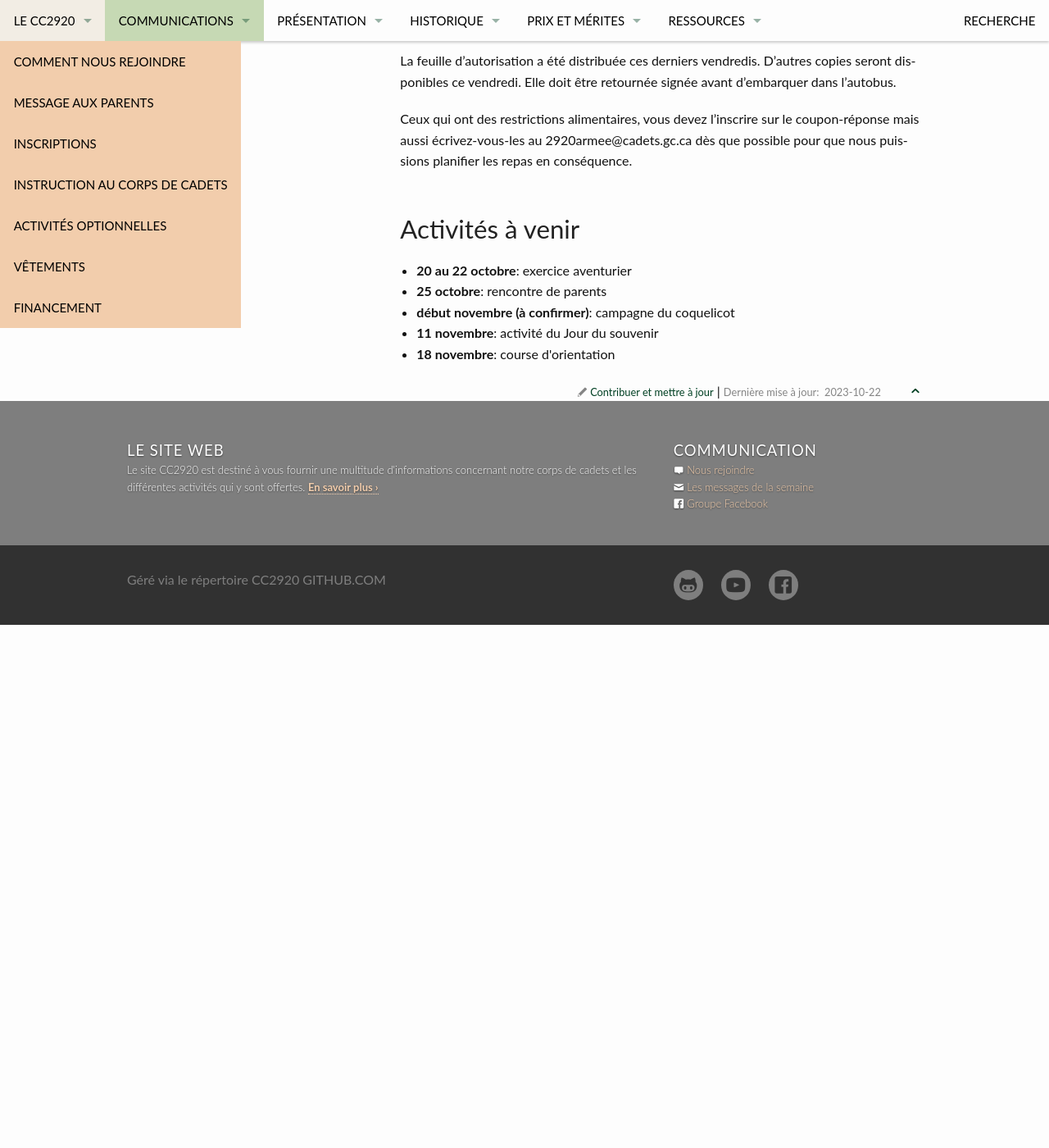
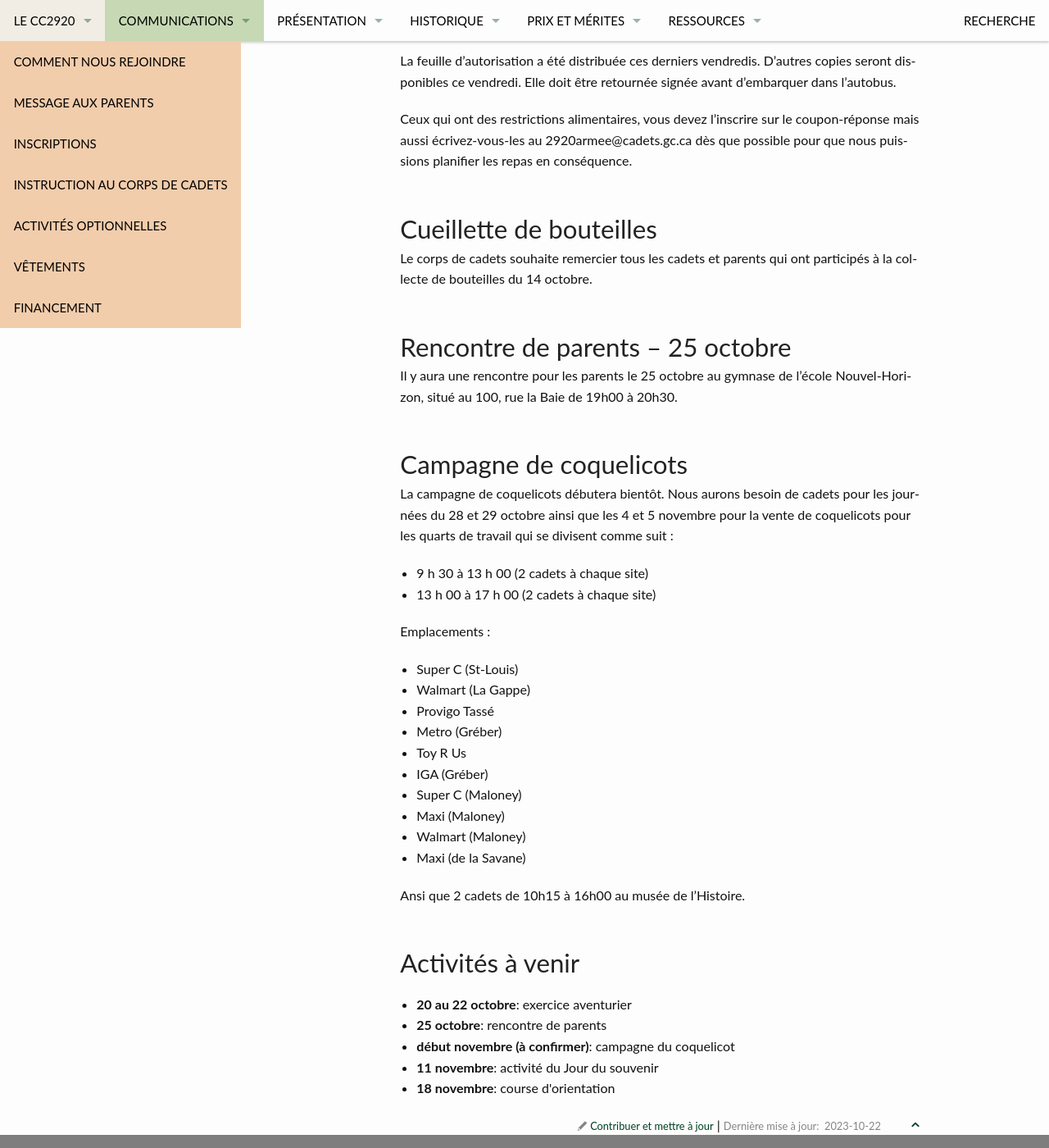
Before and after one commit to CC2920/web, a Jekyll site: the page built from _communications/messages.md, in a window 1280 px wide and 1400 px high, scrolled down 412 px. Shown: the whole window at 82% size. Built offline with Jekyll 4.4.1, drawn with Linux system fonts in a browser that asks for light colours; before the commit the page ends 1174 px from its top, so only the background shows below that.

Commit message:
Update messages.md pour sem. du 16 oct

```diff
--- a/_communications/messages.md
+++ b/_communications/messages.md
@@ -25,3 +25,32 @@ Revoici l'information:  [lien](https://1drv.ms/b/s!AkTIfKmoB8nugfpur1EJMgbHt3Js0
 La feuille d'autorisation a été distribuée ces derniers vendredis. D'autres copies seront disponibles ce vendredi. Elle doit être retournée signée avant d'embarquer dans l'autobus.
 
 Ceux qui ont des restrictions alimentaires, vous devez l'inscrire sur le coupon-réponse mais aussi écrivez-vous-les au 2920armee@cadets.gc.ca dès que possible pour que nous puissions planifier les repas en conséquence.
+
+## Cueillette de bouteilles
+Le corps de cadets souhaite remercier tous les cadets et parents qui ont participés à la collecte de bouteilles du 14 octobre.
+
+## Rencontre de parents – 25 octobre
+
+Il y aura une rencontre pour les parents le 25 octobre au gymnase de l’école Nouvel-Horizon, situé au 100, rue la Baie de 19h00 à 20h30.
+
+## Campagne de coquelicots
+
+La campagne de coquelicots débutera bientôt. Nous aurons besoin de cadets pour les journées du 28 et 29 octobre ainsi que les 4 et 5 novembre pour la vente de coquelicots pour les quarts de travail qui se divisent comme suit :
+
+-	9 h 30 à 13 h 00 (2 cadets à chaque site)
+-	13 h 00 à 17 h 00 (2 cadets à chaque site)
+
+Emplacements :
+
+-	Super C (St-Louis)
+-	Walmart (La Gappe)
+-	Provigo Tassé
+-	Metro (Gréber)
+-	Toy R Us
+-	IGA (Gréber)
+-	Super C (Maloney)
+-	Maxi (Maloney)
+-	Walmart (Maloney)
+-	Maxi (de la Savane)
+
+Ansi que 2 cadets de 10h15 à 16h00 au musée de l’Histoire.
```
